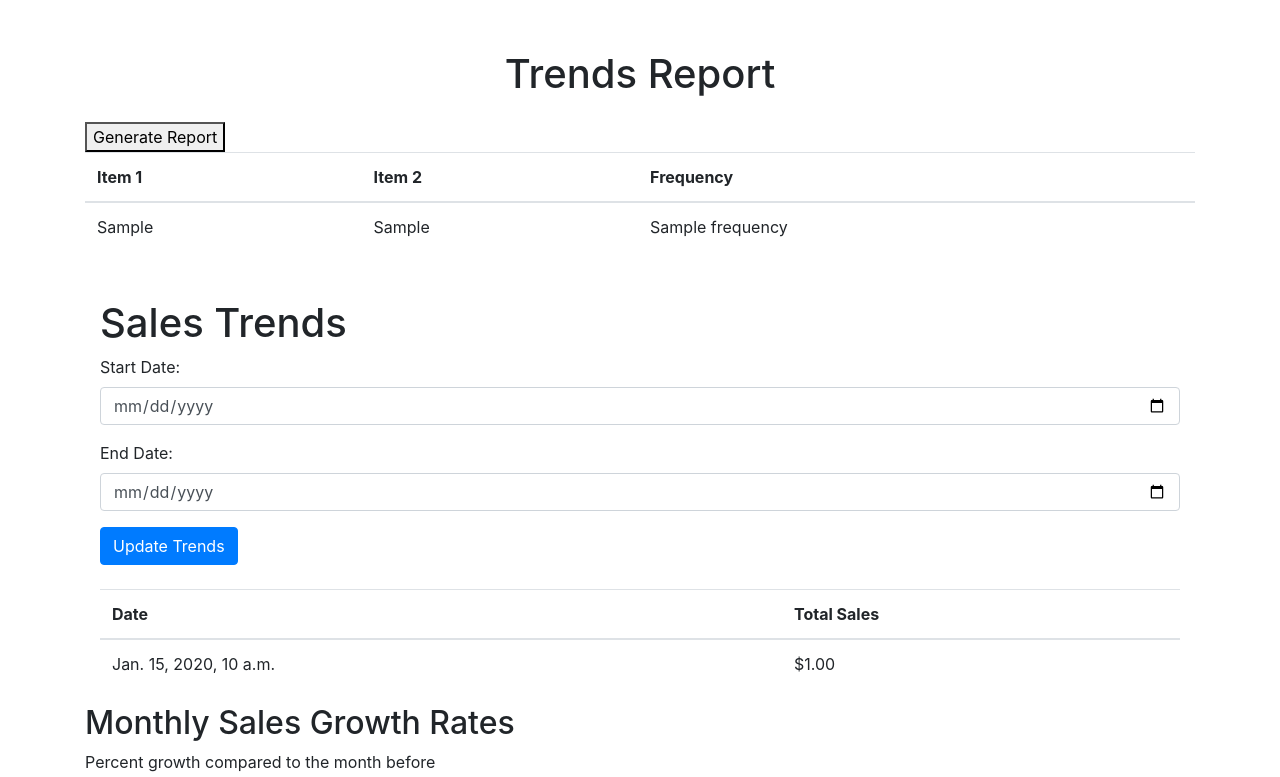
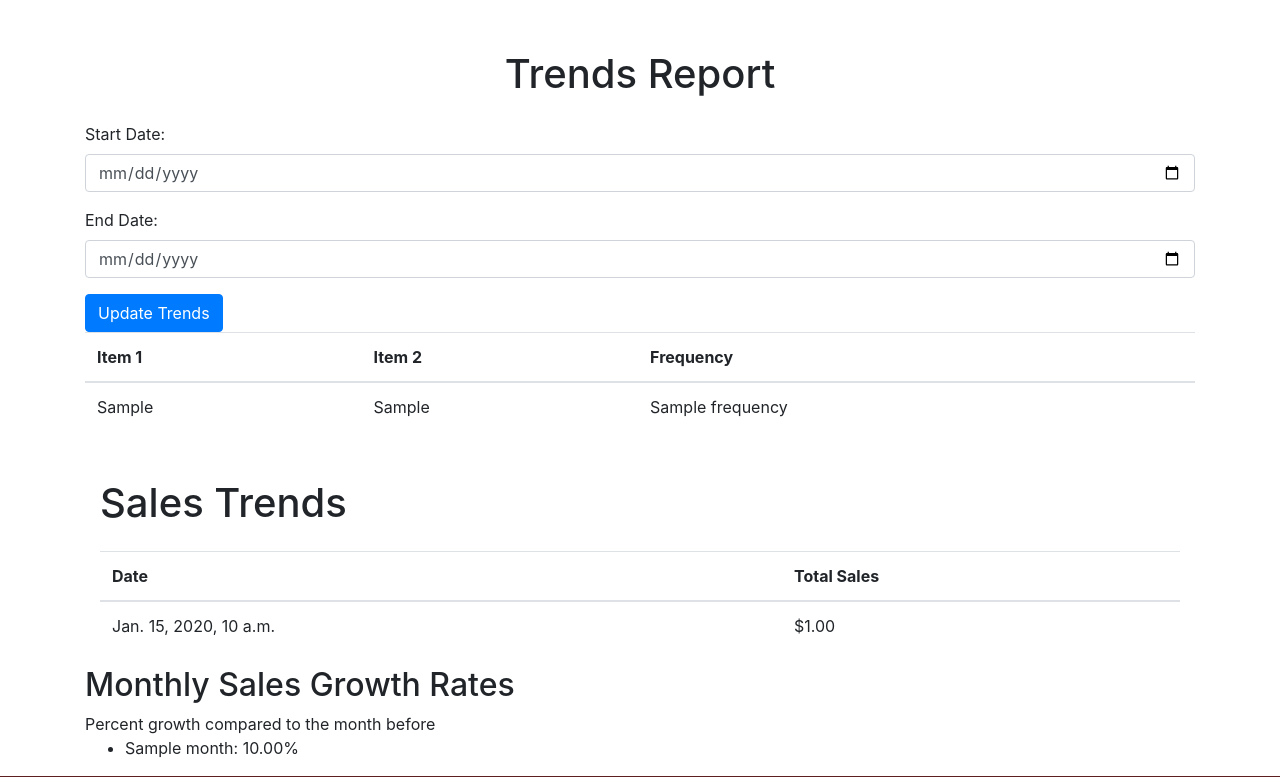
Before and after one commit to nathanthetruong/Rev-s-Grill-Website, a Django app: template RevsDjango/manager/templates/manager/trends.html in a window 1280 px wide. Shown: the part 88-865 px from the top of the page. Run offline with Django 3.2, Linux system fonts and the light colour scheme; the template is opened without the code that fills it: most values are stand-ins (such as "Sample title", 1, 10 or a date in 2020).

Commit message:
Final fix so that trends page now supports frequent pairs of items and sales trends

```diff
--- a/RevsDjango/manager/templates/manager/trends.html
+++ b/RevsDjango/manager/templates/manager/trends.html
@@ -32,11 +32,17 @@
         <h1 class="text-center mb-4">Trends Report</h1>
 
         <!-- Display the Date Forms -->
-        <form action='{% url "Revs-trends-Screen" %}' method="post">
+        <form method="post" action="">
             {% csrf_token %}
-            {{ StartDateForm }}
-            {{ EndDateForm }}
-            <button name="submit">Generate Report</button>
+            <div class="form-group">
+                <label for="startDate">Start Date:</label>
+                <input type="date" id="startDate" name="startDate" class="form-control" required>
+            </div>
+            <div class="form-group">
+                <label for="endDate">End Date:</label>
+                <input type="date" id="endDate" name="endDate" class="form-control" required>
+            </div>
+            <button name="submit2" class="btn btn-primary">Update Trends</button>
         </form>
 
         <!-- Display the trends report -->
@@ -62,20 +68,6 @@
         <body>
             <div class="container mt-5">
                 <h1>Sales Trends</h1>
-
-                <!-- Date Selection Form -->
-                <form method="post" action="">
-                    {% csrf_token %}
-                    <div class="form-group">
-                        <label for="startDate">Start Date:</label>
-                        <input type="date" id="startDate" name="startDate" class="form-control" required>
-                    </div>
-                    <div class="form-group">
-                        <label for="endDate">End Date:</label>
-                        <input type="date" id="endDate" name="endDate" class="form-control" required>
-                    </div>
-                    <button name="submit2" class="btn btn-primary">Update Trends</button>
-                </form>
 
                 <table class="table mt-4">
                     <thead>
```
